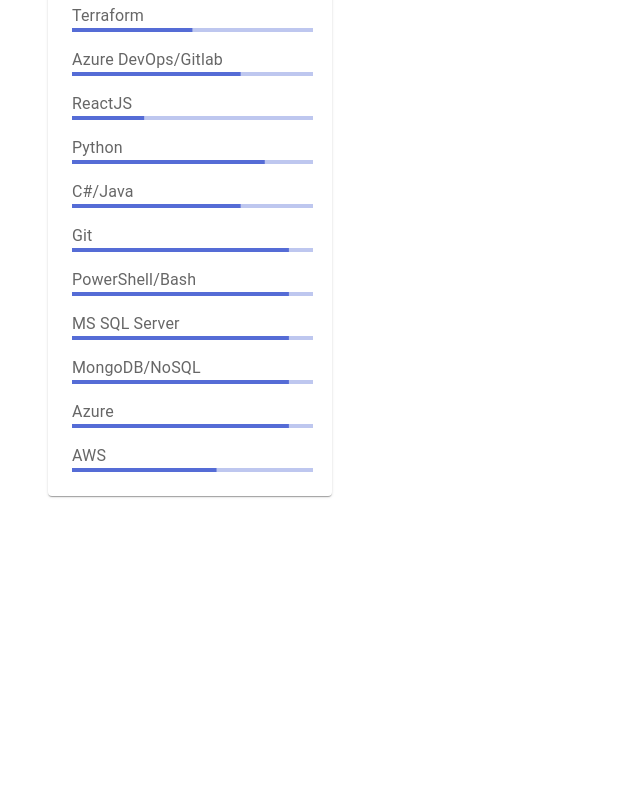
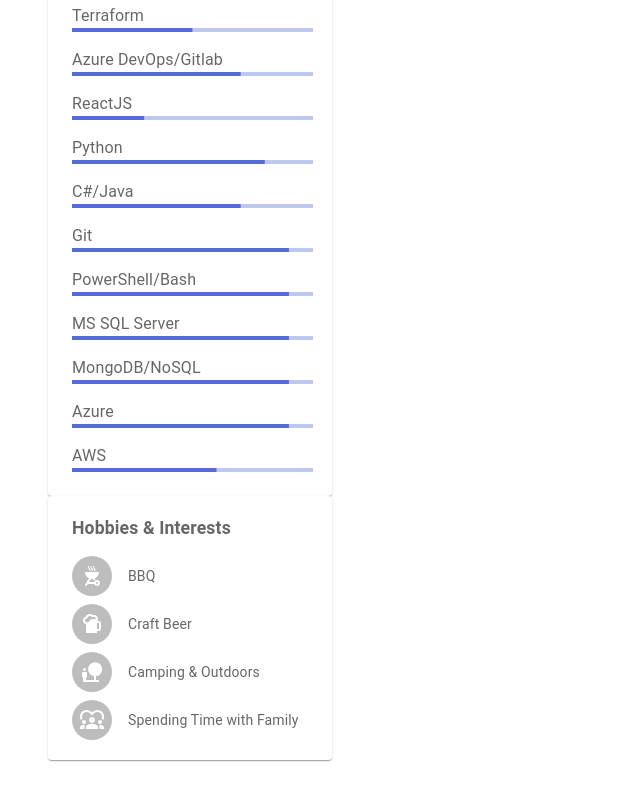
Before and after one commit to robbdasailer/nextjs-resume, a Next.js app: page / in a window 1280 px wide. Shown: the part 1234-2034 px from the top of the page, without its empty margins (0-640 px from the left). Before the commit the page ends 1778 px from the top, so only its background shows below. Built offline with nearby package versions, Linux system fonts and the light colour scheme.

Commit message:
Added Hobbies section

```diff
--- /dev/null
+++ b/components/hobbies.js
@@ -0,0 +1,61 @@
+import List from '@mui/material/List';
+import ListItem from '@mui/material/ListItem';
+import ListItemText from '@mui/material/ListItemText';
+import ListItemAvatar from '@mui/material/ListItemAvatar';
+import ListSubheader from '@mui/material/ListSubheader';
+import Avatar from '@mui/material/Avatar';
+import GppGoodIcon from '@mui/icons-material/GppGood';
+import SportsBarIcon from '@mui/icons-material/SportsBar';
+import OutdoorGrillIcon from '@mui/icons-material/OutdoorGrill';
+import NaturePeopleIcon from '@mui/icons-material/NaturePeople';
+import Diversity1Icon from '@mui/icons-material/Diversity1';
+import InterestsIcon from '@mui/icons-material/Interests';
+
+const Hobbies = (props) => {
+
+    const hobbies = props.hobbies;
+
+    const renderIcon = (icon) => {
+		switch(icon) {
+            case 'bbq':
+                return <OutdoorGrillIcon />
+            case 'beer':
+                return <SportsBarIcon />
+            case 'outdoor':
+                return <NaturePeopleIcon />
+            case 'family':
+                return <Diversity1Icon />
+            default:
+                return <InterestsIcon />
+        }
+	};
+
+    return (
+        <>
+			<List
+				dense
+				sx={{ bgcolor: 'background.paper' }}
+				subheader={
+					<ListSubheader sx={{ fontWeight: 600, fontSize: '1.1rem' }}>
+						Hobbies & Interests
+					</ListSubheader>
+				}
+			>
+				{hobbies.map((hobby) => (
+					<ListItem key={hobby.id}>
+						<ListItemAvatar>
+							<Avatar>
+                                {renderIcon(hobby.icon)}
+							</Avatar>
+						</ListItemAvatar>
+						<ListItemText
+							primary={hobby.title}
+						/>
+					</ListItem>
+				))}
+			</List>
+        </>
+    )
+}
+
+export default Hobbies;
--- a/pages/api/data.js
+++ b/pages/api/data.js
@@ -66,18 +66,22 @@
             {
                 id: 1,
                 title: "BBQ",
+                icon: "bbq"
             },
             {
                 id: 2,
-                title: "Craft Beer"
+                title: "Craft Beer",
+                icon: "beer"
             },
             {
                 id: 3,
-                title: "Camping & Outdoors"
+                title: "Camping & Outdoors",
+                icon: "outdoor"
             },
             {
                 id: 4,
-                title: "Spending Time with Family"
+                title: "Spending Time with Family",
+                icon: "family"
             }
         ],
         skills: [
--- a/pages/index.js
+++ b/pages/index.js
@@ -9,6 +9,7 @@
 import Header from '../components/header';
 import Education from '../components/education';
 import Skills from '../components/skills';
+import Hobbies from '../components/hobbies';
 
 import data from '../pages/api/data';
 
@@ -47,6 +48,11 @@
 									<Skills skills={data.skills} />
 								</Item>
 							</Grid>
+							<Grid item xs={12}>
+								<Item>
+									<Hobbies hobbies={data.hobbies} />
+								</Item>
+							</Grid>
 						</Grid>
 						<Grid item container xs={12} md={9}>
 							<Grid item xs={12}>
```
